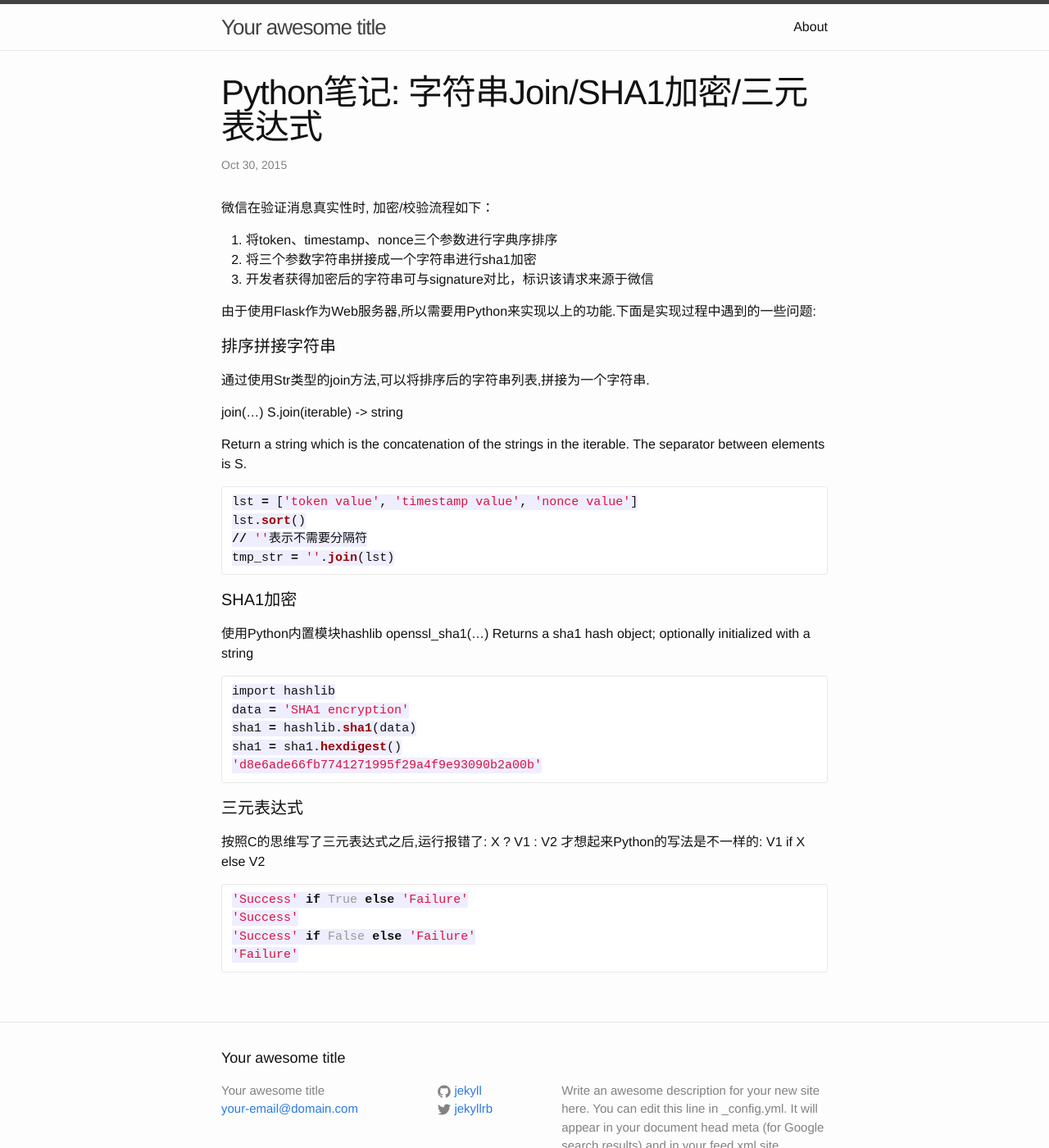
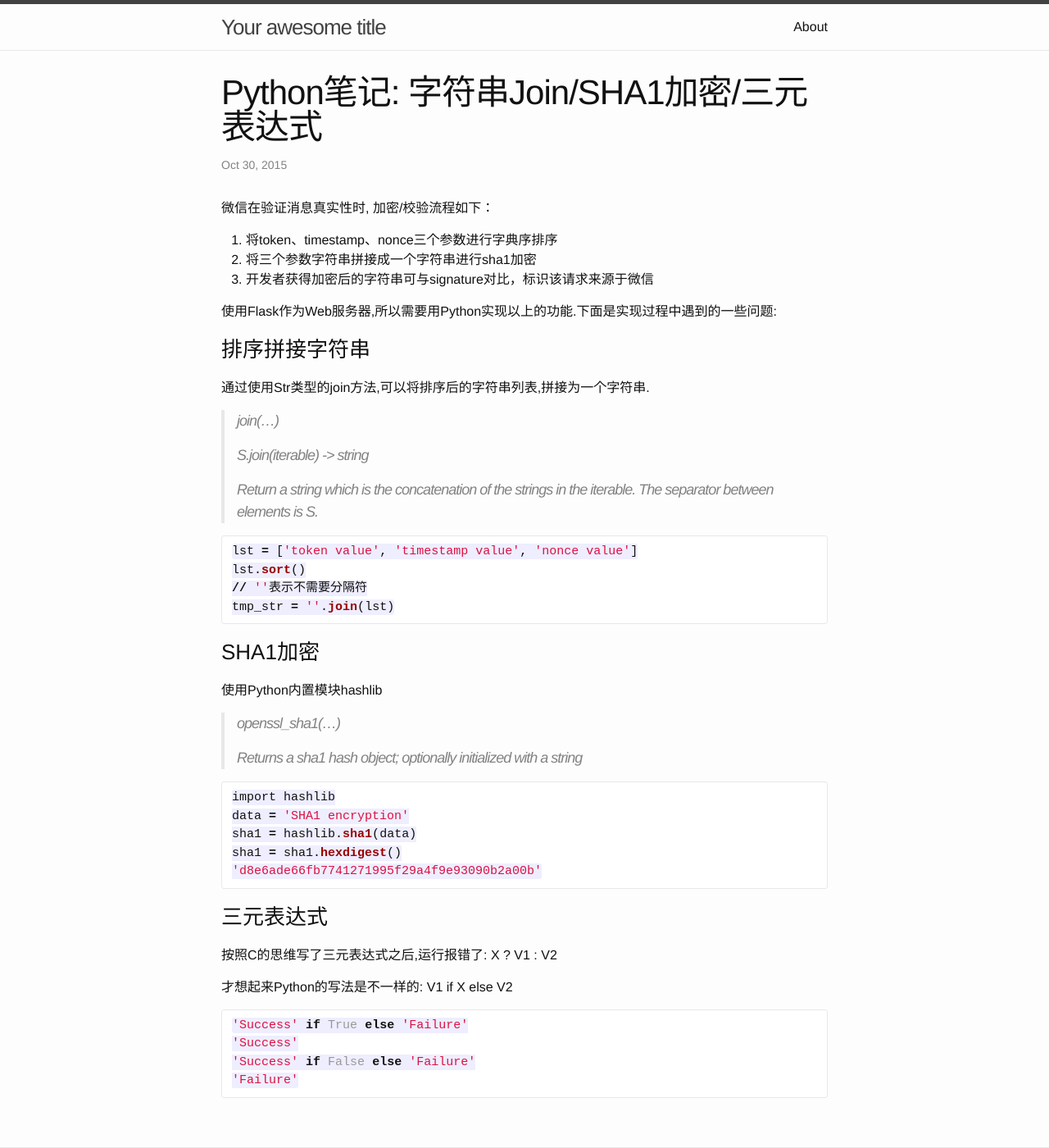
Before and after one commit to fanshaohua-fan/fanshaohua-fan.github.io, a Jekyll site: the page built from _posts/2015-10-30-python-note.md, in a window 1280 px wide and 1400 px high. Shown: the whole window at 82% size. Built offline with Jekyll 4.4.1, drawn with Linux system fonts in a browser that asks for light colours; Markdown is read by kramdown in place of the engine named in the settings.

Commit message:
adjust the display for python-node.md

````diff
--- a/_posts/2015-10-30-python-note.md
+++ b/_posts/2015-10-30-python-note.md
@@ -5,20 +5,21 @@ categories: python
 tags:   python weixin
 ---
 微信在验证消息真实性时, 加密/校验流程如下：
+
 1. 将token、timestamp、nonce三个参数进行字典序排序
 2. 将三个参数字符串拼接成一个字符串进行sha1加密
 3. 开发者获得加密后的字符串可与signature对比，标识该请求来源于微信
 
-由于使用Flask作为Web服务器,所以需要用Python来实现以上的功能.下面是实现过程中遇到的一些问题:
+使用Flask作为Web服务器,所以需要用Python实现以上的功能.下面是实现过程中遇到的一些问题:
 
-####排序拼接字符串
+###排序拼接字符串
 通过使用Str类型的join方法,可以将排序后的字符串列表,拼接为一个字符串.
 
-join(...)
-S.join(iterable) -> string
-
-Return a string which is the concatenation of the strings in the iterable.  The separator between elements is S.
-
+> join(...)
+>
+> S.join(iterable) -> string
+>
+> Return a string which is the concatenation of the strings in the iterable.  The separator between elements is S.
 
 ```python
 lst = ['token value', 'timestamp value', 'nonce value']
@@ -27,10 +28,12 @@ lst.sort()
 tmp_str = ''.join(lst)
 ```
 
-####SHA1加密
+###SHA1加密
 使用Python内置模块hashlib
-openssl_sha1(...)
-Returns a sha1 hash object; optionally initialized with a string
+
+> openssl_sha1(...)
+>
+> Returns a sha1 hash object; optionally initialized with a string
 
 ```python
 import hashlib
@@ -40,9 +43,10 @@ sha1 = sha1.hexdigest()
 'd8e6ade66fb7741271995f29a4f9e93090b2a00b'
 ```
 
-####三元表达式
+###三元表达式
 按照C的思维写了三元表达式之后,运行报错了:
 X ? V1 : V2
+
 才想起来Python的写法是不一样的:
 V1 if X else V2
 
````
Also changed, not shown: _posts/2015-10-20-linux-command-ln.md (+1 -1 lines).
